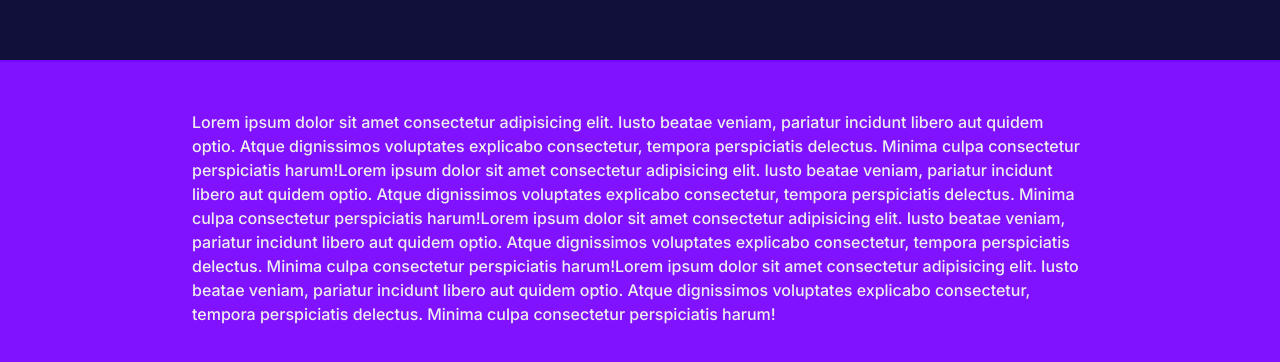
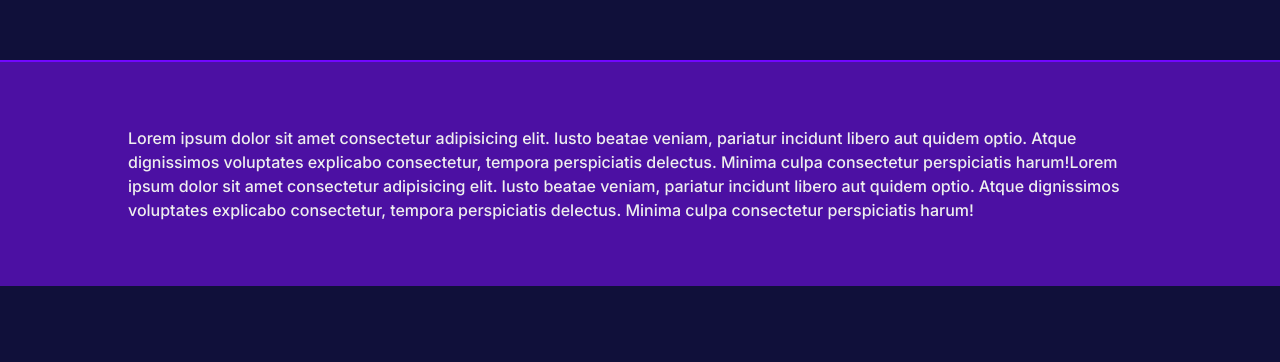
Before and after one commit to Meiduko/MdkTools, a React (Vite) app: page /subsection/1 in a window 1280 px wide. Shown: the part 740-1102 px from the top of the page. After the commit the page ends 1026 px from the top, so only its background shows below. Built offline with nearby package versions, Linux system fonts and the light colour scheme.

Commit message:
Change footer bg color to increase contrast ratio

```diff
--- a/src/components/Footer.tsx
+++ b/src/components/Footer.tsx
@@ -8,13 +8,6 @@ export function Footer() {
       consectetur adipisicing elit. Iusto beatae veniam, pariatur incidunt
       libero aut quidem optio. Atque dignissimos voluptates explicabo
       consectetur, tempora perspiciatis delectus. Minima culpa consectetur
-      perspiciatis harum!Lorem ipsum dolor sit amet consectetur adipisicing
-      elit. Iusto beatae veniam, pariatur incidunt libero aut quidem optio.
-      Atque dignissimos voluptates explicabo consectetur, tempora perspiciatis
-      delectus. Minima culpa consectetur perspiciatis harum!Lorem ipsum dolor
-      sit amet consectetur adipisicing elit. Iusto beatae veniam, pariatur
-      incidunt libero aut quidem optio. Atque dignissimos voluptates explicabo
-      consectetur, tempora perspiciatis delectus. Minima culpa consectetur
       perspiciatis harum!
     </footer>
   )
--- a/src/styles/App.css
+++ b/src/styles/App.css
@@ -22,9 +22,9 @@ main {
 footer {
   display: flex;
   justify-content: center;
-  padding: 48px 192px 48px 192px;
+  padding: 5% 10% 5% 10%;
   border-top: 2px solid #7207ff;
-  background-color: #8112ff;
+  background-color: #8112ff88;
   color: #eee;
   font-weight: 500;
 }
@@ -73,10 +73,25 @@ footer {
 
 .toolSections {
   @media (min-width: 640px) {
-    width: 50%;
+    width: 70%;
+    grid-template-columns: repeat(auto-fill,
+        minmax(150px, 1fr));
+    gap: 7vh;
+  }
+}
+
+
+.toolSections {
+  @media (min-width: 1024px) {
+    width: 60%;
     grid-template-columns: repeat(auto-fill,
         minmax(185px, 1fr));
-    gap: 7vh;
+  }
+}
+
+.toolSections {
+  @media (min-width: 1440px) {
+    width: 50%;
   }
 }
 
```
